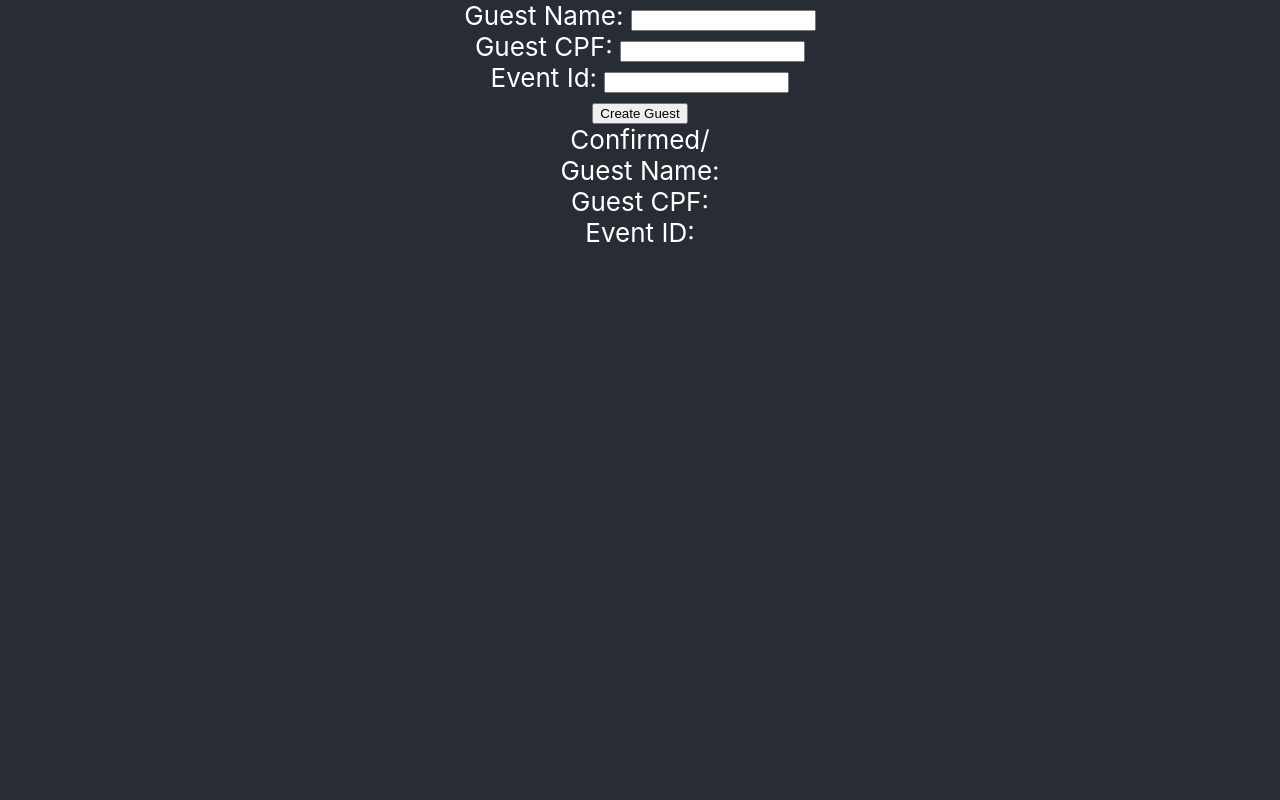
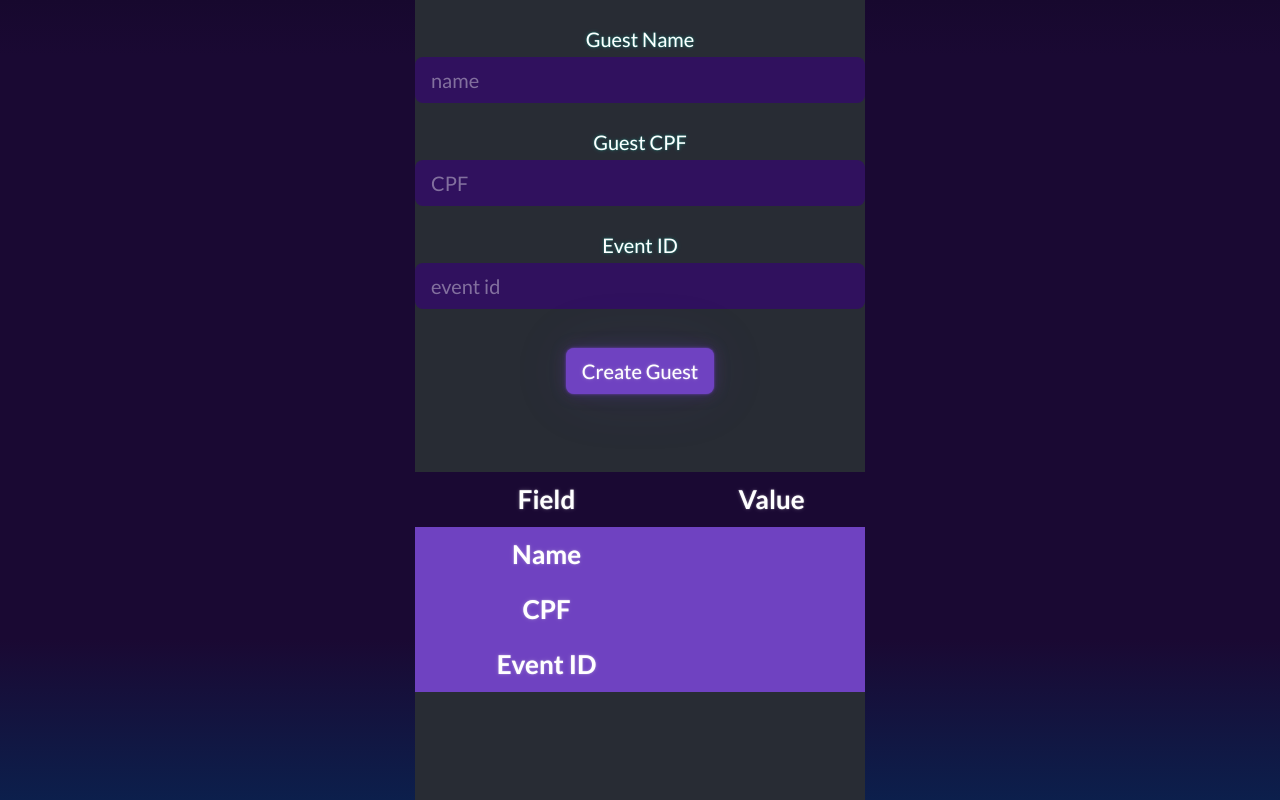
Before and after one commit to dansousac2/React-DAC_project, a React (Create React App) app: page / in a window 1280 px wide. Built offline with nearby package versions, Linux system fonts and the light colour scheme.

Commit message:
begining with bootswatch and componentization in react project

```diff
--- a/package.json
+++ b/package.json
@@ -7,6 +7,8 @@
     "@testing-library/react": "^13.2.0",
     "@testing-library/user-event": "^13.5.0",
     "axios": "^0.27.2",
+    "bootswatch": "^5.1.3",
+    "create-react-app": "^5.0.1",
     "react": "^18.1.0",
     "react-dom": "^18.1.0",
     "react-scripts": "5.0.1",
--- a/src/App.css
+++ b/src/App.css
@@ -16,12 +16,13 @@
 .App-header {
   background-color: #282c34;
   min-height: 100vh;
-  /*display: flex;*/
-  /*flex-direction: column;*/
-  align-items: center;
-  justify-content: center;
+  display: inline-block;
+  /*flex-direction: column;
+  /*align-items: center;*/
+  /*justify-content: initial;*/
   font-size: calc(10px + 2vmin);
   color: white;
+  min-width: 450px;
 }
 
 .App-link {
--- a/src/App.js
+++ b/src/App.js
@@ -1,49 +1,14 @@
 import React from 'react';
 import './App.css';
-import axios from 'axios';
-import { wait } from '@testing-library/user-event/dist/utils';
+import CreateGuest from './screens/Guest/Create/CreateGuest';
 
 export default class App extends React.Component {
-
-  state = {
-    guestName:"",
-	  guestCPF:"",
-	  eventID:"",
-
-    guestName2:"",
-	  guestCPF2:"",
-	  eventID2:""
-  }
-
-
-
-  post = () => {
-      console.log("Guest name = " + this.state.guestName + " Guest CPF: " + this.state.guestCPF + " Event ID: " + this.state.eventID);
-      this.setState({guestName2:this.state.guestName, guestCPF2: this.state.guestCPF, eventID2: this.state.eventID})
-  }
 
   render() {
     return (
       <div className="App">
         <header className="App-header">
-            <label>Guest Name: </label>
-            <input type="text" value={this.state.guestName} onChange={(e) => {this.setState({guestName: e.target.value})}}/>
-            <br />
-            <label>Guest CPF: </label>
-            <input type="text" value={this.state.guestCPF} onChange={(e) => {this.setState({guestCPF: e.target.value})}}/>
-            <br />
-            <label>Event Id: </label>
-            <input type="text" value={this.state.eventID} onChange={(e) => {this.setState({eventID: e.target.value})}}/>
-            <br/>
-            <button onClick={this.post}>Create Guest</button>
-            <br/>
-            <label>Confirmed/</label>
-            <br/>
-            <label>Guest Name: {this.state.guestName2}</label>
-            <br/>
-            <label>Guest CPF: {this.state.guestCPF2}</label>
-            <br/>
-            <label>Event ID: {this.state.eventID2}</label>
+          <CreateGuest />
         </header>
       </div>
     );
--- /dev/null
+++ b/src/screens/Guest/Create/createGuest.js
@@ -0,0 +1,76 @@
+import React from "react";
+import './CreateGuest.css';
+import 'bootswatch/dist/vapor/bootstrap.css';
+
+export default class CreateGuest extends React.PureComponent {
+
+    state = {
+        guestName:"",
+        guestCPF:"",
+        eventID:"",
+
+        guestName2:"",
+        guestCPF2:"",
+        eventID2:""
+    }
+
+
+
+    post = () => {
+        console.log("Guest name = " + this.state.guestName + " Guest CPF: " + this.state.guestCPF + " Event ID: " + this.state.eventID);
+        this.setState({guestName2:this.state.guestName, guestCPF2: this.state.guestCPF, eventID2: this.state.eventID})
+    }
+
+    render() {
+        return (
+            <div>
+                <div class="form-group">
+                <label className="col-form-label col-form-label-lg mt-4" htmlFor="lab01">Guest Name</label>
+                <input className="form-control form-control-lg" type="text" placeholder="name" id="lab01"
+                value={this.state.guestName} onChange={(e) => {this.setState({guestName: e.target.value})}}/>
+                </div>
+
+                <div class="form-group">
+                <label className="col-form-label col-form-label-lg mt-4" htmlFor="lab02">Guest CPF</label>
+                <input className="form-control form-control-lg" type="text" placeholder="CPF" id="lab02"
+                value={this.state.guestCPF} onChange={(e) => {this.setState({guestCPF: e.target.value})}}/>
+                </div>
+
+                <div class="form-group">
+                <label className="col-form-label col-form-label-lg mt-4" htmlFor="lab03">Event ID</label>
+                <input className="form-control form-control-lg" type="text" placeholder="event id" id="lab03"
+                value={this.state.eventID} onChange={(e) => {this.setState({eventID: e.target.value})}}/>
+                </div>
+                <br/>
+                <button type="button" className="btn btn-primary btn-lg" onClick={this.post} >Create Guest</button>
+                <br/>
+                <br/>
+                <br/>
+
+                <table class="table table-hover">
+                    <thead>
+                    <tr>
+                        <th scope="col">Field</th>
+                        <th scope="col">Value</th>
+                    </tr>
+                    </thead>
+
+                    <tbody>
+                    <tr class="table-primary">
+                        <th scope="row">Name</th>
+                        <td>{this.state.guestName2}</td>
+                    </tr>
+                    <tr class="table-primary">
+                        <th scope="row">CPF</th>
+                        <td>{this.state.guestCPF2}</td>
+                    </tr>
+                    <tr class="table-primary">
+                        <th scope="row">Event ID</th>
+                        <td>{this.state.eventID2}</td>
+                    </tr>
+                    </tbody>
+                </table>
+            </div>
+        )
+    }
+}
```
Also changed, not shown: src/screens/Guest/Create/createGuest.css (added), 2 other files (tests, documents, lock files or other folders).
